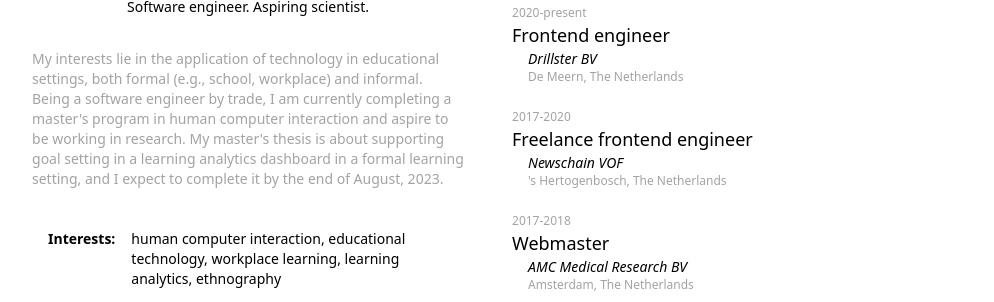
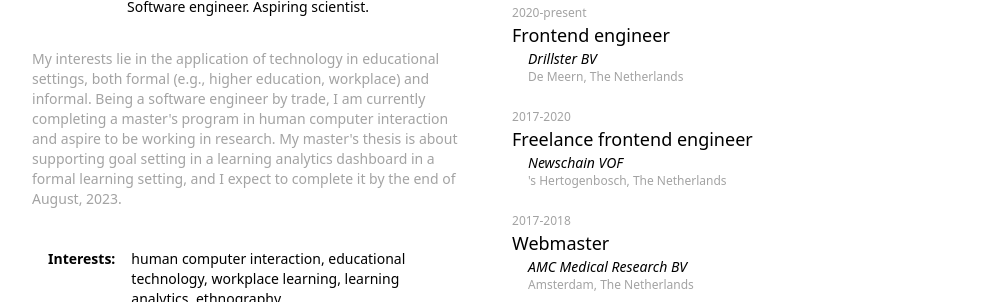
Before and after one commit to lucvanderzandt/lucvanderzandt.github.io, a plain HTML site: page index.html in a window 1280 px wide. Shown: the part 211-513 px from the top of the page, without its empty margins (142-1136 px from the left). Drawn offline with nearby package versions, Linux system fonts and the light colour scheme.

Commit message:
Update index.html

```diff
--- a/index.html
+++ b/index.html
@@ -30,7 +30,7 @@
             <div class="text-center text-sm">
                 <div>Software engineer. Aspiring scientist.</div>
                 <div class="mt-8 text-left text-neutral-400">
-                    My interests lie in the application of technology in educational settings, both formal (e.g., school, workplace) and informal. Being a software engineer by trade, I am currently completing a master's program in human computer interaction and aspire to be working in research. My master's thesis is about supporting goal setting in a learning analytics dashboard in a formal learning setting, and I expect to complete it by the end of August, 2023.
+                    My interests lie in the application of technology in educational settings, both formal (e.g., higher education, workplace) and informal. Being a software engineer by trade, I am currently completing a master's program in human computer interaction and aspire to be working in research. My master's thesis is about supporting goal setting in a learning analytics dashboard in a formal learning setting, and I expect to complete it by the end of August, 2023.
                 </div>
             </div>
 
```
